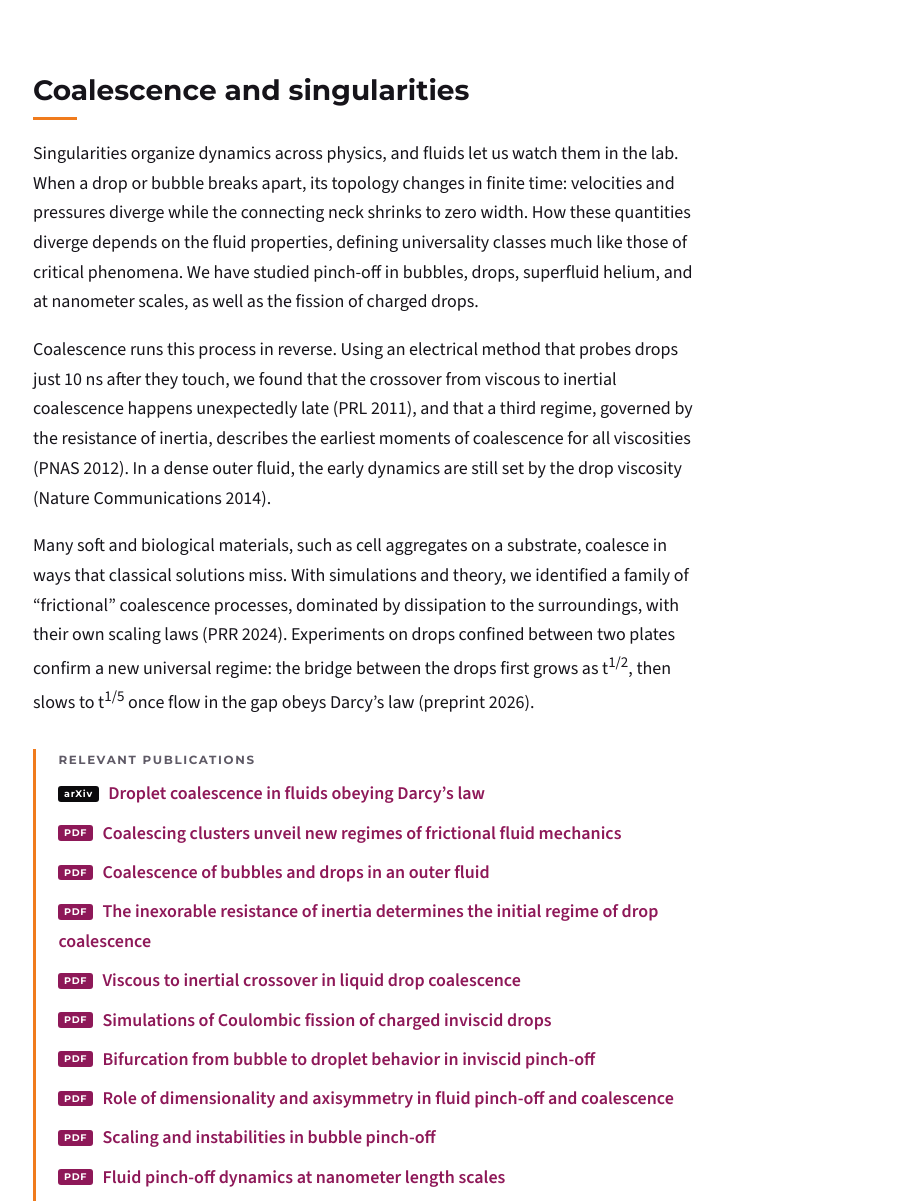
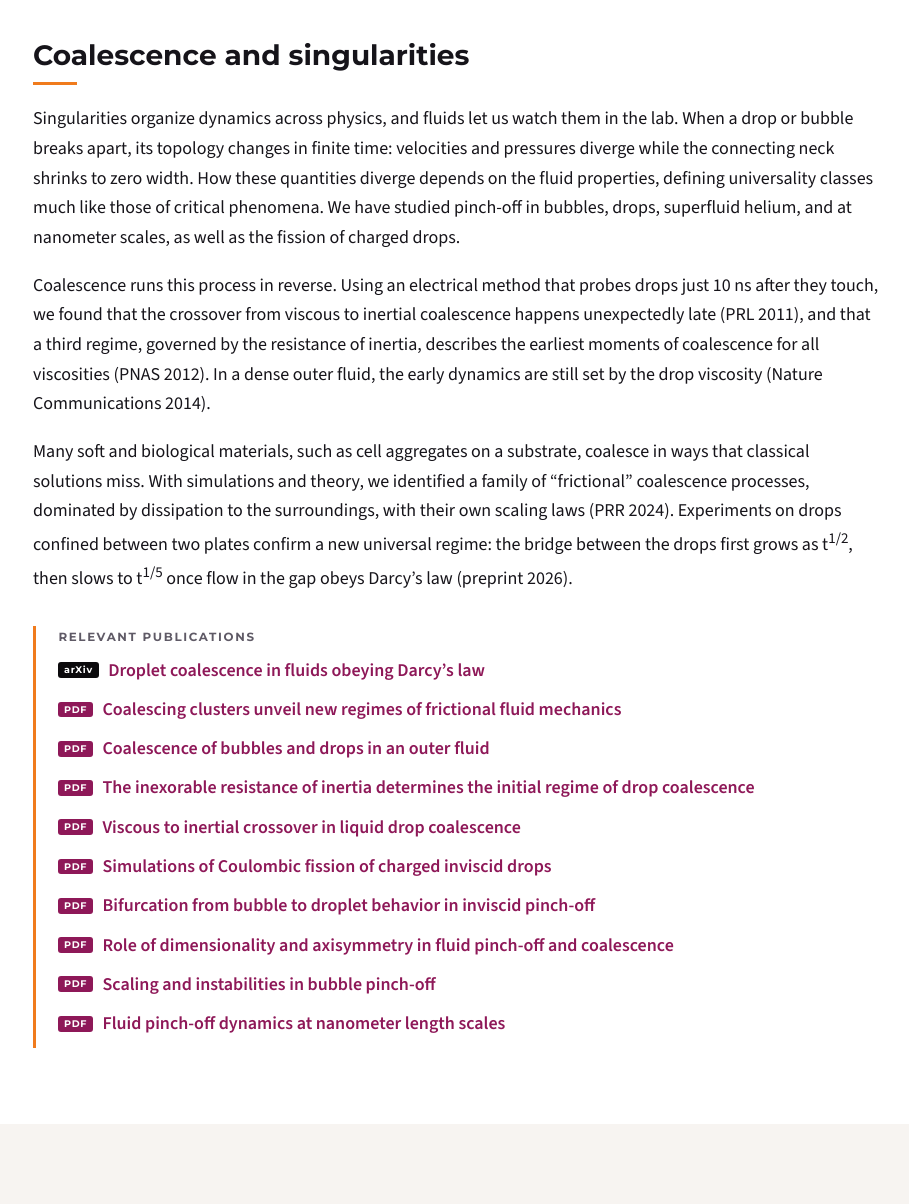
Before and after one commit to justin-c-burton/burtonlab-website, a plain HTML site: page gels-and-fluids.html in a window 1280 px wide. Shown: the part 1113-2317 px from the top of the page, without its empty margins (27-936 px from the left). Drawn offline with nearby package versions, Linux system fonts and the light colour scheme.

Commit message:
One text width for all paragraphs; nicer line breaks
All running text now shares a single measure (53rem, about 70 characters),
so paragraph width no longer depends on the page or heading above it. The
Atlanta Science Festival badge sits beside that column instead of narrowing it.
Headings use balanced line breaks and paragraphs avoid one-word last lines.

Co-Authored-By: Claude Opus 5.5 <noreply@anthropic.com>
Claude-Session: https://claude.ai/code/session_01FpLQRN5oz1FEDxXF4NHdSt

```diff
--- a/css/style.css
+++ b/css/style.css
@@ -86,8 +86,8 @@ strong { font-weight: 700; }
 .sub-h { font-family: var(--head); font-size: .8rem; font-weight: 700; text-transform: uppercase; letter-spacing: .14em; color: var(--muted); margin: 3rem 0 1.25rem; }
 .lead { font-size: clamp(1.2rem, 2vw, 1.4rem); line-height: 1.55; color: var(--ink); }
 .intro { margin-bottom: 2.5rem; }
-.intro .lead { max-width: 60ch; }
-.prose { max-width: 75ch; }
+.intro > p { max-width: var(--measure); }
+.prose { max-width: var(--measure); }
 .more { font-family: var(--head); font-weight: 600; font-size: .85rem; margin-top: 1rem; }
 .more a { text-decoration: none; }
 .btn { display: inline-block; font-family: var(--head); font-weight: 700; font-size: .78rem; letter-spacing: .1em; text-transform: uppercase; padding: .8rem 1.2rem; background: var(--night); color: #fff; text-decoration: none; border-radius: var(--radius); }
@@ -186,7 +186,7 @@ figcaption { font-size: .92rem; color: var(--muted); margin-top: .6rem; line-hei
 .gallery .cap { display: block; font-family: var(--head); font-size: .78rem; font-weight: 600; letter-spacing: .06em; margin-top: .45rem; }
 
 /* ---------- publications on topic pages ---------- */
-.pubbox { margin-top: 2rem; border-left: 3px solid var(--ember); padding: .25rem 0 .25rem 1.4rem; max-width: 75ch; }
+.pubbox { margin-top: 2rem; border-left: 3px solid var(--ember); padding: .25rem 0 .25rem 1.4rem; max-width: var(--measure); }
 .pubbox h4 { font-size: .74rem; font-weight: 700; letter-spacing: .14em; text-transform: uppercase; color: var(--muted); }
 .publinks { margin: 0; padding: 0; list-style: none; }
 .publinks li { padding: .3rem 0; }
@@ -281,3 +281,12 @@ figcaption { font-size: .92rem; color: var(--muted); margin-top: .6rem; line-hei
 .pub-links a[data-kind="PDF"] { background: var(--magenta); border-color: var(--magenta); color: #fff; }
 .pub-links a:hover { border-color: var(--magenta); color: var(--magenta); }
 .pub-links a[data-kind="PDF"]:hover { background: #6f1245; color: #fff; }
+
+/* ---------- line length and line breaks ----------
+   One measure for all running text, whatever the heading above it:
+   paragraphs never run wider than --measure (about 70 characters of body text).
+   Headings balance their lines; paragraphs avoid one-word last lines. */
+:root { --measure: 53rem; }
+.prose.with-badge { max-width: calc(var(--measure) + 164px); }
+h1, h2, h3, h4, .sec-h, .tagline { text-wrap: balance; }
+p, li, figcaption, dd { text-wrap: pretty; }
```
